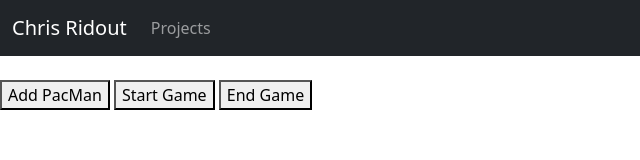
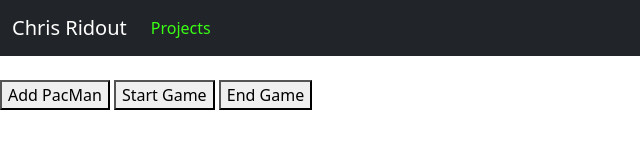
Before and after one commit to 13archae/13archae.github.io, a website: page pages/PacMen.html in a window 1280 px wide. Shown: the full height of the page, 0-640 px from the left. Drawn offline with nearby package versions, Linux system fonts and the light colour scheme.

Commit message:
working on nav, and general sections

```diff
--- a/pages/PacMen.html
+++ b/pages/PacMen.html
@@ -12,6 +12,8 @@
 
     <!-- CSS Imports - cw -->
     <link href="https://cdn.jsdelivr.net/npm/bootstrap@5.3.3/dist/css/bootstrap.min.css" rel="stylesheet" integrity="sha384-QWTKZyjpPEjISv5WaRU9OFeRpok6YctnYmDr5pNlyT2bRjXh0JMhjY6hW+ALEwIH" crossorigin="anonymous">
+
+    <link rel="stylesheet" href="../css/styles.css" />
 
 
     <!-- Scripts below - cw -->
```
Also changed, not shown: pages/eyes.html (+2 -0 lines).
